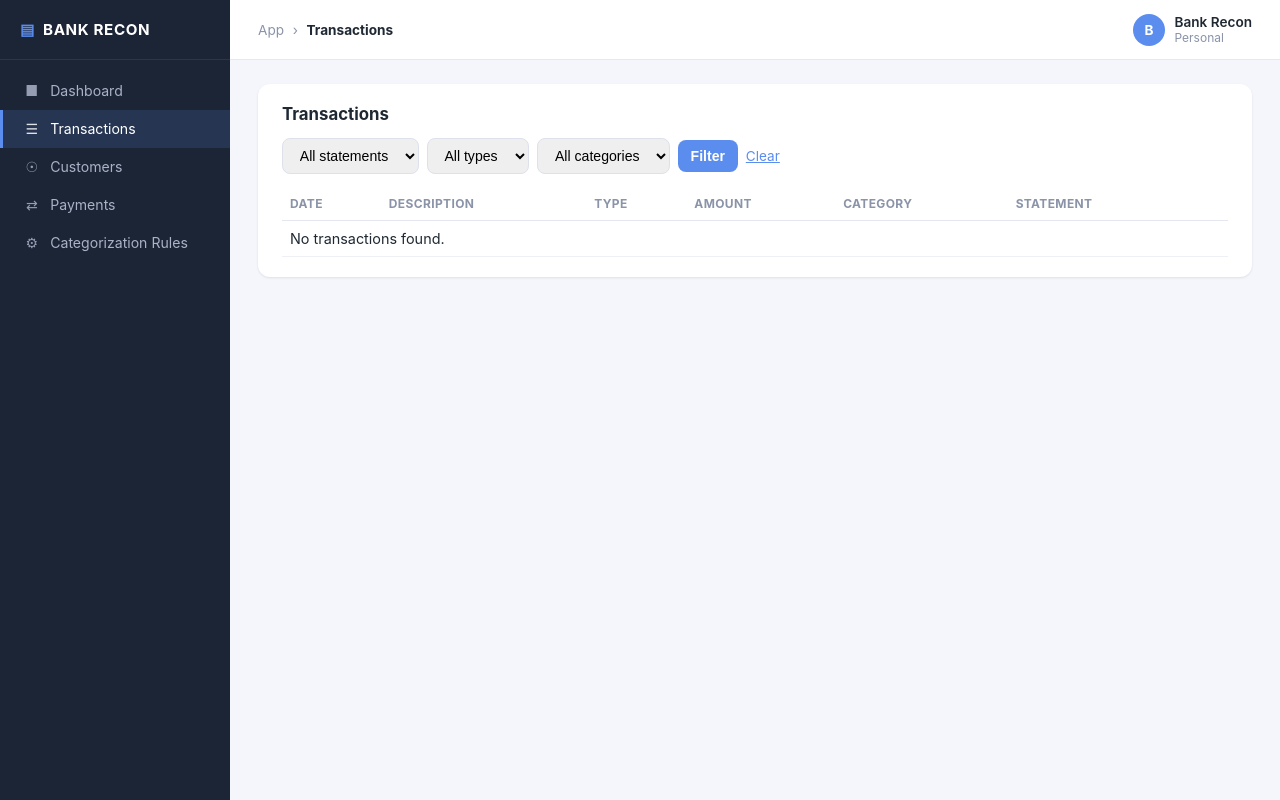
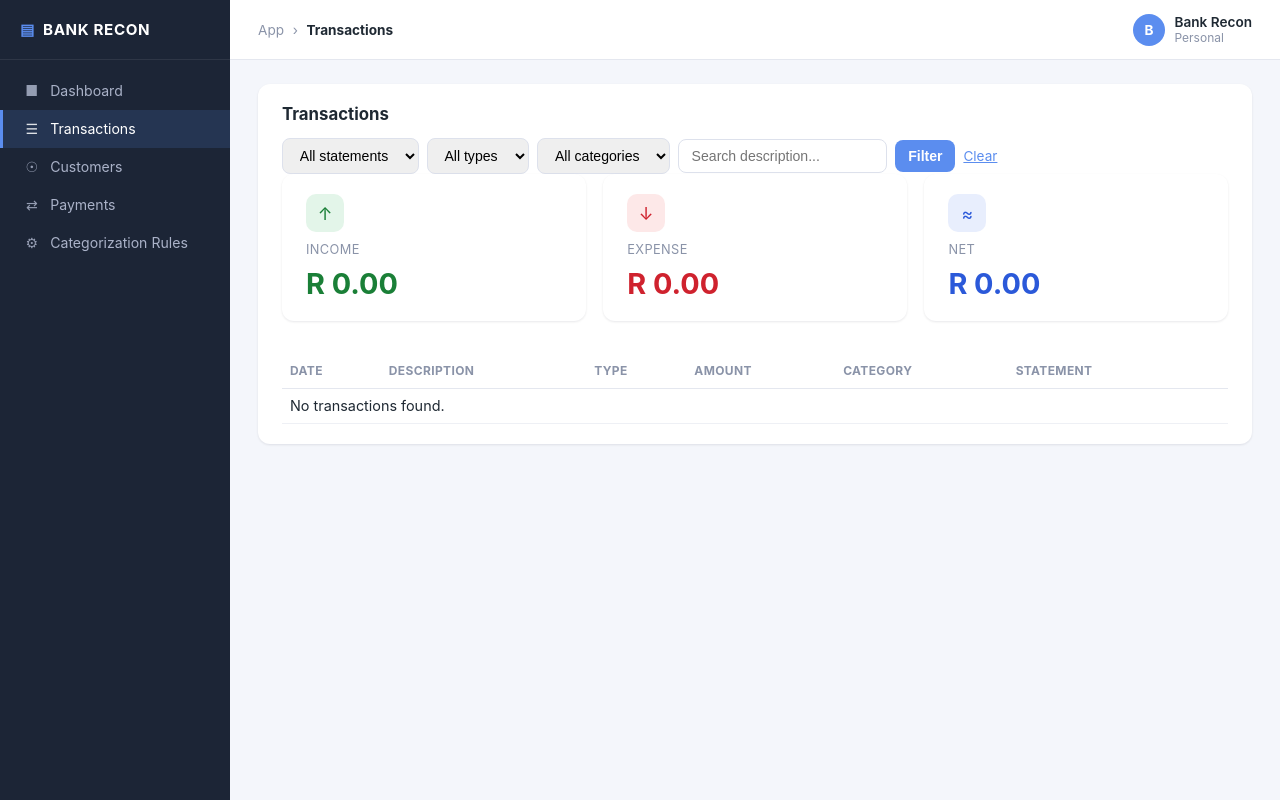
Before and after one commit to nasmodien/recon, a Flask app: page /transactions in a window 1280 px wide. Run offline with Flask 3, Linux system fonts and the light colour scheme; data that the repository does not hold is empty; parts of the project's set-up code (start-up, migrations or seed data) failed here and were passed over; some libraries are stand-ins or nearby versions.

Commit message:
Add description search and result totals to Transactions page
Filters by ILIKE substring match on description, and shows income/expense/net sums for the currently filtered result set.

```diff
--- a/app.py
+++ b/app.py
@@ -180,6 +180,7 @@ def transactions():
     statement_id = request.args.get("statement_id")
     type_filter = request.args.get("type")
     category_filter = request.args.get("category")
+    search = request.args.get("search", "").strip()
 
     query = "SELECT t.*, s.filename FROM transactions t JOIN statements s ON t.statement_id = s.id WHERE 1=1"
     params = []
@@ -192,12 +193,18 @@ def transactions():
     if category_filter:
         query += " AND t.category = %s"
         params.append(category_filter)
+    if search:
+        query += " AND t.description ILIKE %s"
+        params.append(f"%{search}%")
     query += " ORDER BY t.date DESC, t.id DESC"
 
     conn = get_connection()
     cur = conn.cursor()
     cur.execute(query, params)
     rows = cur.fetchall()
+
+    income_total = sum(float(r["amount"]) for r in rows if r["type"] == "income")
+    expense_total = sum(float(r["amount"]) for r in rows if r["type"] == "expense")
 
     cur.execute("SELECT DISTINCT category FROM transactions ORDER BY category")
     categories = [r["category"] for r in cur.fetchall()]
@@ -216,6 +223,10 @@ def transactions():
         statement_id=statement_id,
         type_filter=type_filter,
         category_filter=category_filter,
+        search=search,
+        income_total=income_total,
+        expense_total=expense_total,
+        net_total=income_total - expense_total,
     )
 
 
--- a/templates/transactions.html
+++ b/templates/transactions.html
@@ -23,9 +23,28 @@
       <option value="{{ c }}" {% if category_filter == c %}selected{% endif %}>{{ c }}</option>
       {% endfor %}
     </select>
+    <input type="text" name="search" placeholder="Search description..." value="{{ search or '' }}">
     <button type="submit">Filter</button>
     <a href="{{ url_for('transactions') }}" class="link-button">Clear</a>
   </form>
+
+  <div class="summary-grid">
+    <div class="card stat stat-income">
+      <span class="stat-icon">&#8593;</span>
+      <span class="stat-label">Income</span>
+      <span class="stat-value">{{ income_total|currency }}</span>
+    </div>
+    <div class="card stat stat-expense">
+      <span class="stat-icon">&#8595;</span>
+      <span class="stat-label">Expense</span>
+      <span class="stat-value">{{ expense_total|currency }}</span>
+    </div>
+    <div class="card stat stat-net">
+      <span class="stat-icon">&#8776;</span>
+      <span class="stat-label">Net</span>
+      <span class="stat-value">{{ net_total|currency }}</span>
+    </div>
+  </div>
 
   <table class="data-table">
     <thead>
```
